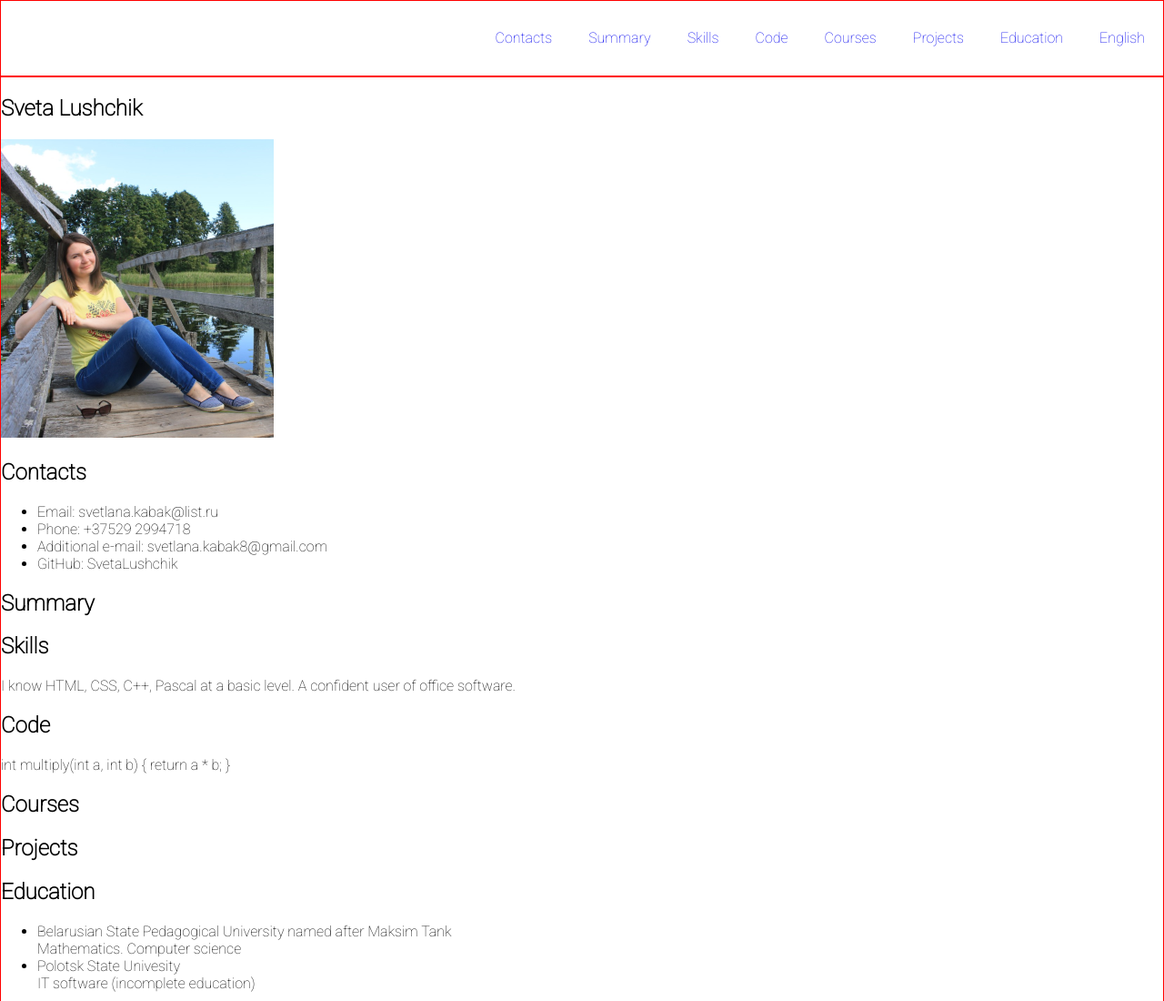
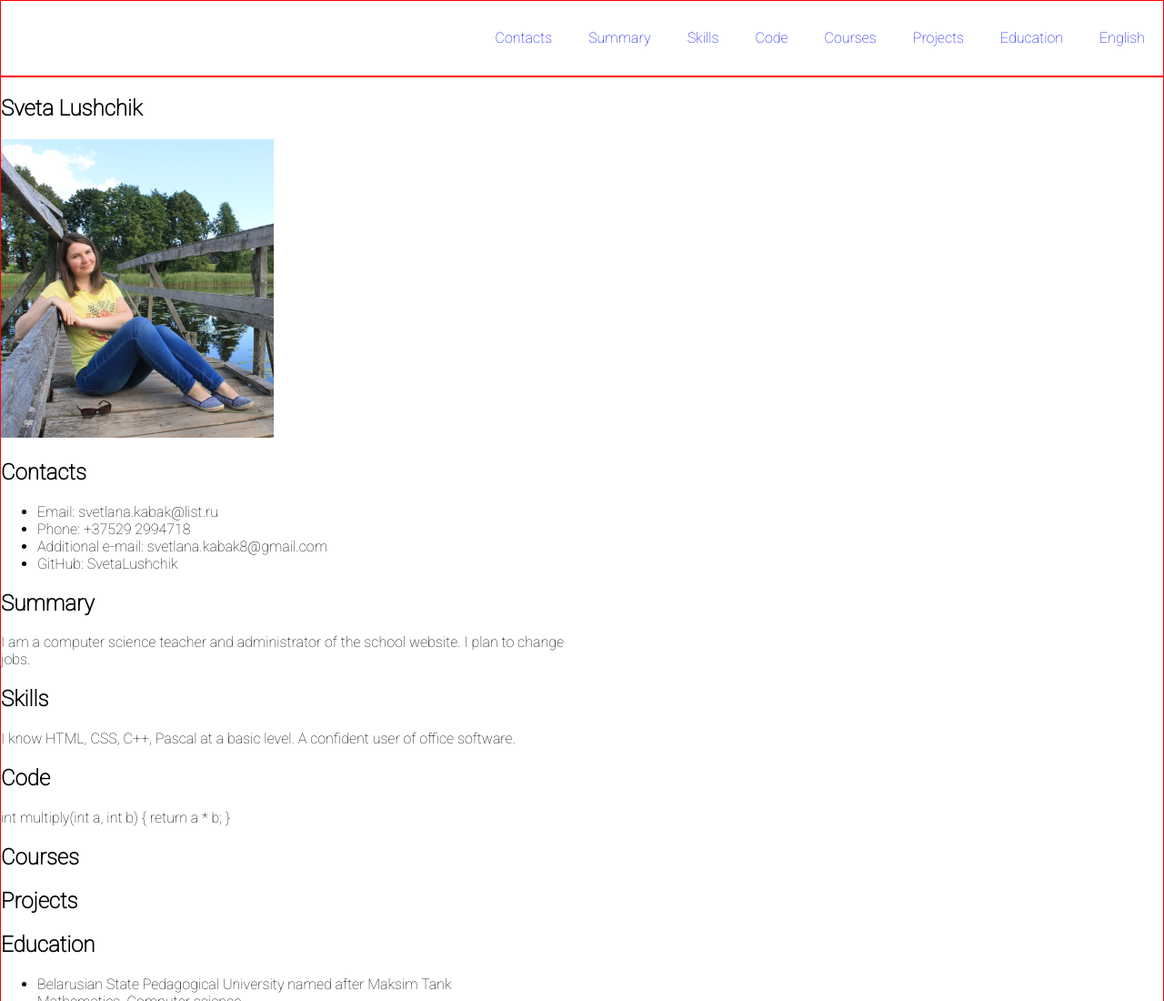
Before and after one commit to SvetaLushchik/rsschool-cv, a plain HTML site: page index.html in a window 1280 px wide. Shown: the top 1100 px of the page at 91% size. Drawn offline with Linux system fonts and the light colour scheme.

Commit message:
feat: update summary

```diff
--- a/index.html
+++ b/index.html
@@ -49,6 +49,7 @@
             </section>
             <section class="section" id="summary">
                 <h2>Summary</h2>
+                <p>I am a computer science teacher and administrator of the school website. I plan to change jobs.</p>
             </section>
             <section class="section" id="skills">
                 <h2>Skills</h2>
```
